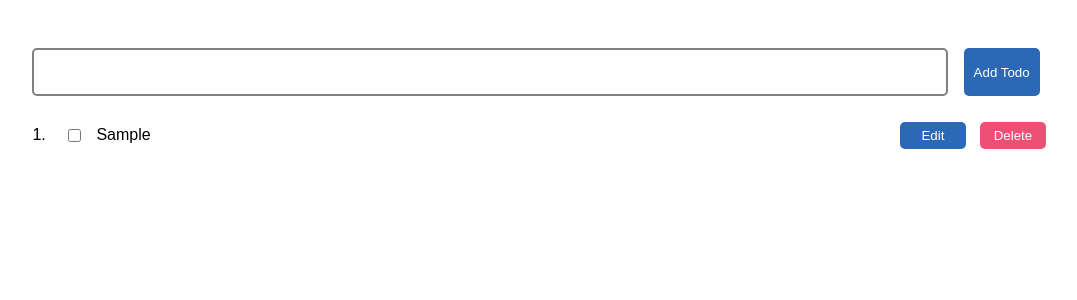
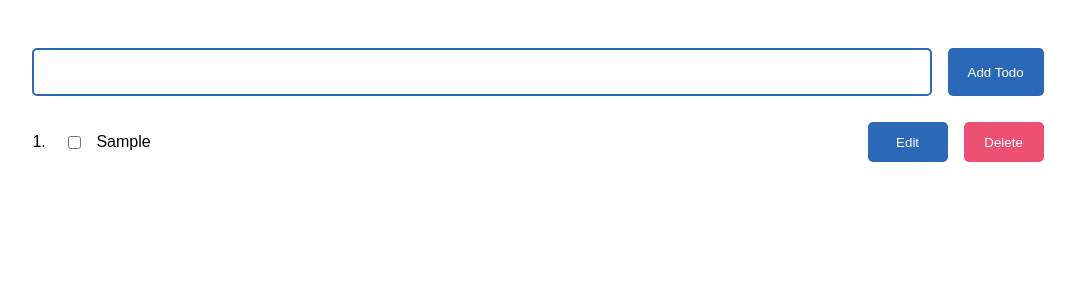
Before and after one commit to vmanidev/react-hooks, a React (Vite) app in the folder react-todo/: page / in a window 1280 px wide. Both pictures are taken after typing "Sample" into the empty fields and a click on the button "Add Todo". Shown: the top 300 px of the page, without its empty margins (102-1179 px from the left). Built offline with nearby package versions, Linux system fonts and the light colour scheme.

Commit message:
fix: ui alignment and styling

```diff
--- a/react-todo/src/style.css
+++ b/react-todo/src/style.css
@@ -28,8 +28,8 @@ body {
   border: none;
   border-radius: 5px;
   cursor: pointer;
-  width: 5em;
-  height: 2em;
+  width: 100%;
+  height: 3em;
   padding: 5px;
 }
 
@@ -40,15 +40,14 @@ body {
 
 #add-todo-container {
   display: grid;
-  grid-template-columns: 1fr 1fr 1fr 5em;
+  grid-template-columns: 1fr 6em;
   gap: 1em;
 }
 
 #add-todo-container input {
-  grid-column: span 3;
   padding: 10px;
   font-weight: bold;
-  border: 2px solid gray;
+  border: 2px solid #2b69b7;
   border-radius: 5px;
   outline: none;
 }
@@ -59,7 +58,7 @@ body {
   border-radius: 5px;
   color: white;
   padding: 10px;
-  width: fit-content;
+  width: 100%;
   height: 100%;
 }
 
@@ -72,7 +71,7 @@ ul {
 
 li {
   display: grid;
-  grid-template-columns: 1em 1em 1fr 4em 4em;
+  grid-template-columns: 1em 1em 1fr 5em 5em;
   gap: 1em;
   align-items: center;
   justify-items: flex-start;
@@ -92,5 +91,5 @@ input[type="checkbox"] {
   padding: 5px;
   border-radius: 5px;
   outline: none;
-  border: 1px solid gray;
+  border: 1px solid #2b69b7;
 }
```
